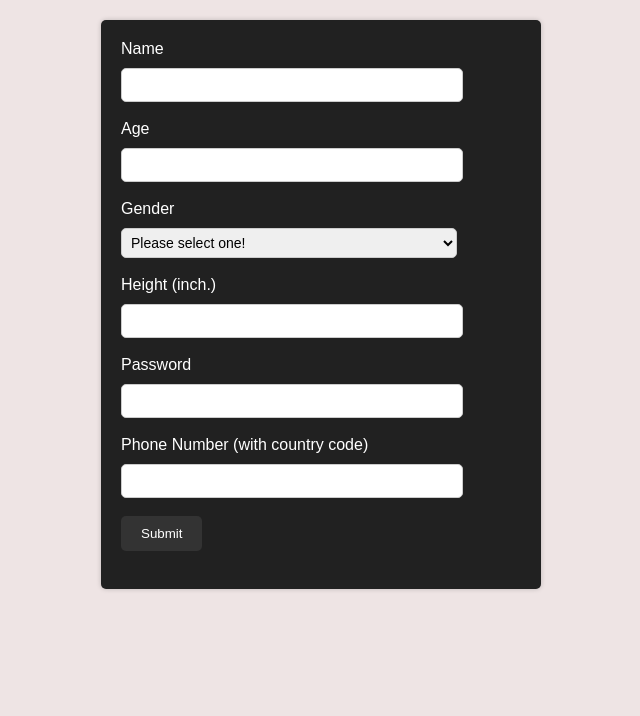
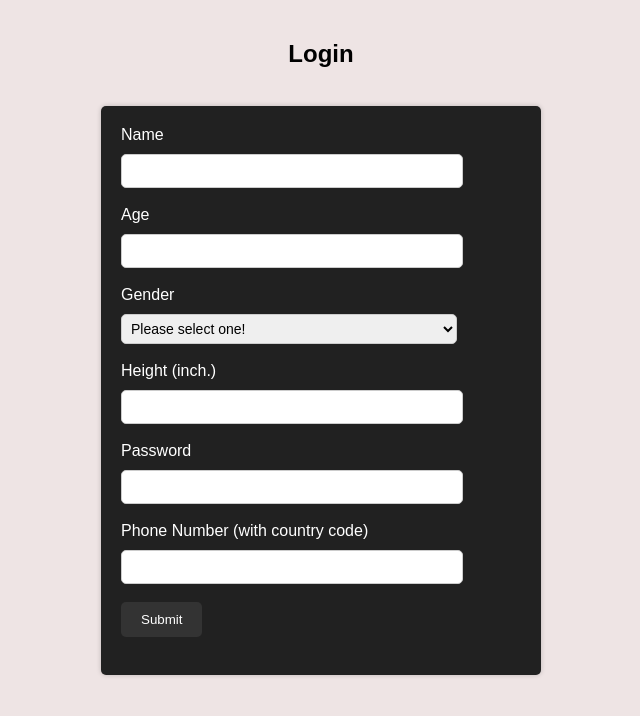
Before and after one commit to TanTheTiger/Absurd-and-Online, a Flask app: page /login in a window 1280 px wide. Shown: the top 716 px of the page, without its empty margins (319-959 px from the left). Run offline with Flask 3, Linux system fonts and the light colour scheme.

Commit message:
Update login.html

```diff
--- a/templates/login.html
+++ b/templates/login.html
@@ -7,24 +7,25 @@
     <link rel="stylesheet" href="{{ url_for('static', filename='login.css') }}">
 </head>
 <body>
+    <h2>Login </h2><br>
     <form action="#" method="post" id="myForm">
         <label for="name">Name</label>
-        <input type="text" for="name" name="name"><br><br>
+        <input type="text" for="name" name="name" required><br><br>
         <label for="age">Age</label>
-        <input type="number" name="age"><br><br>
-        <label for="gender">Gender</label>
-        <select name="gender" id="12">
+        <input type="number" name="age" required><br><br>
+        <label for="gender" >Gender</label>
+        <select name="gender" id="12" required>
             <option value="">Please select one!</option>
             <option value="male">Male</option>
             <option value="female">Female</option>
             <option value="other">Other</option>
         </select><br><br>
         <label for="height">Height (inch.)</label>
-        <input type="number" name="height"><br><br>
+        <input type="number" name="height" required><br><br>
         <label for="password">Password</label>
         <input type="password" name="password"><br><br>
         <label for="phone">Phone Number (with country code)</label>
-        <input type="tel" name="phone"><br><br>
+        <input type="tel" name="phone" required><br><br>
         <input type="submit"><br><br>
     </form>
 
```
